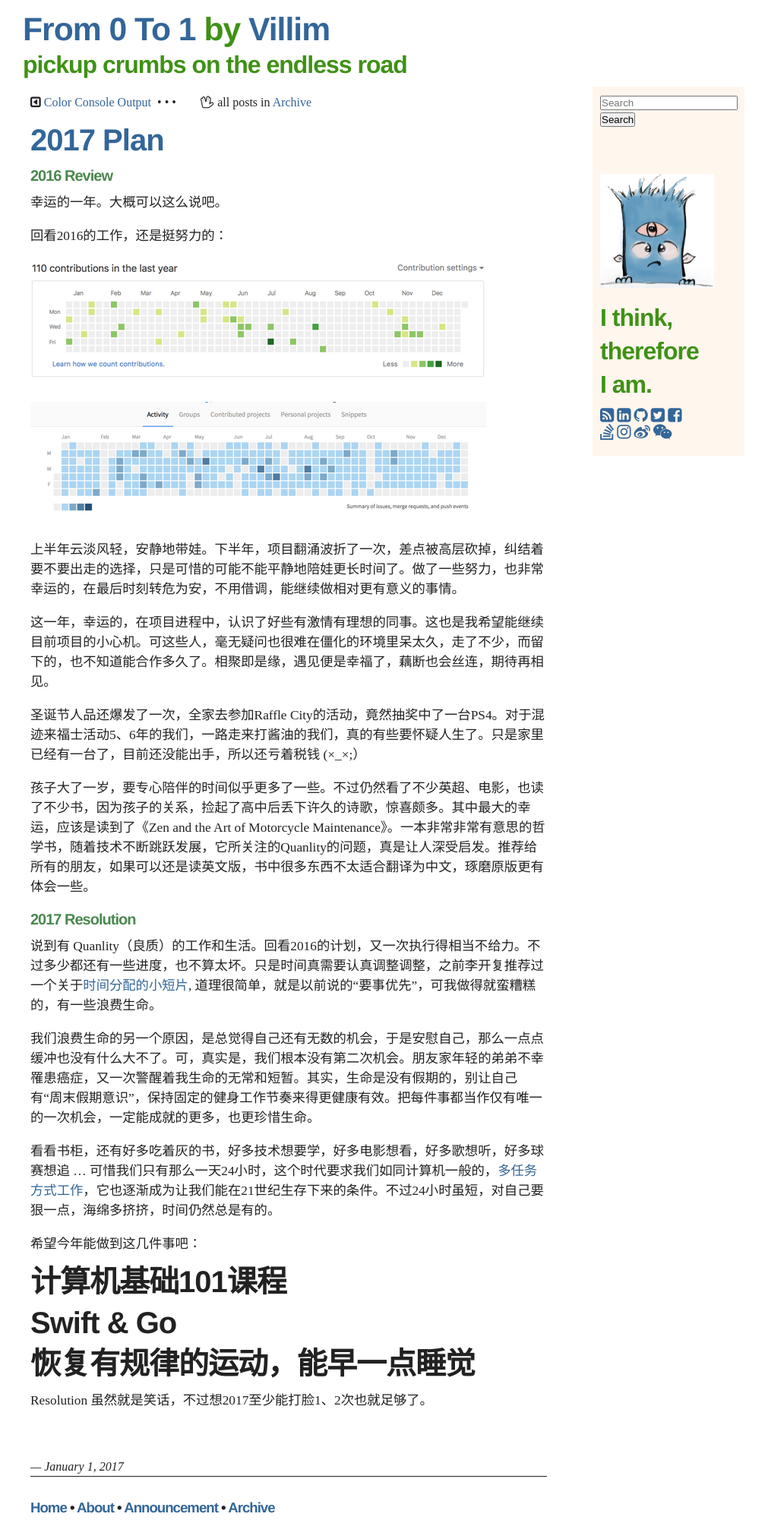
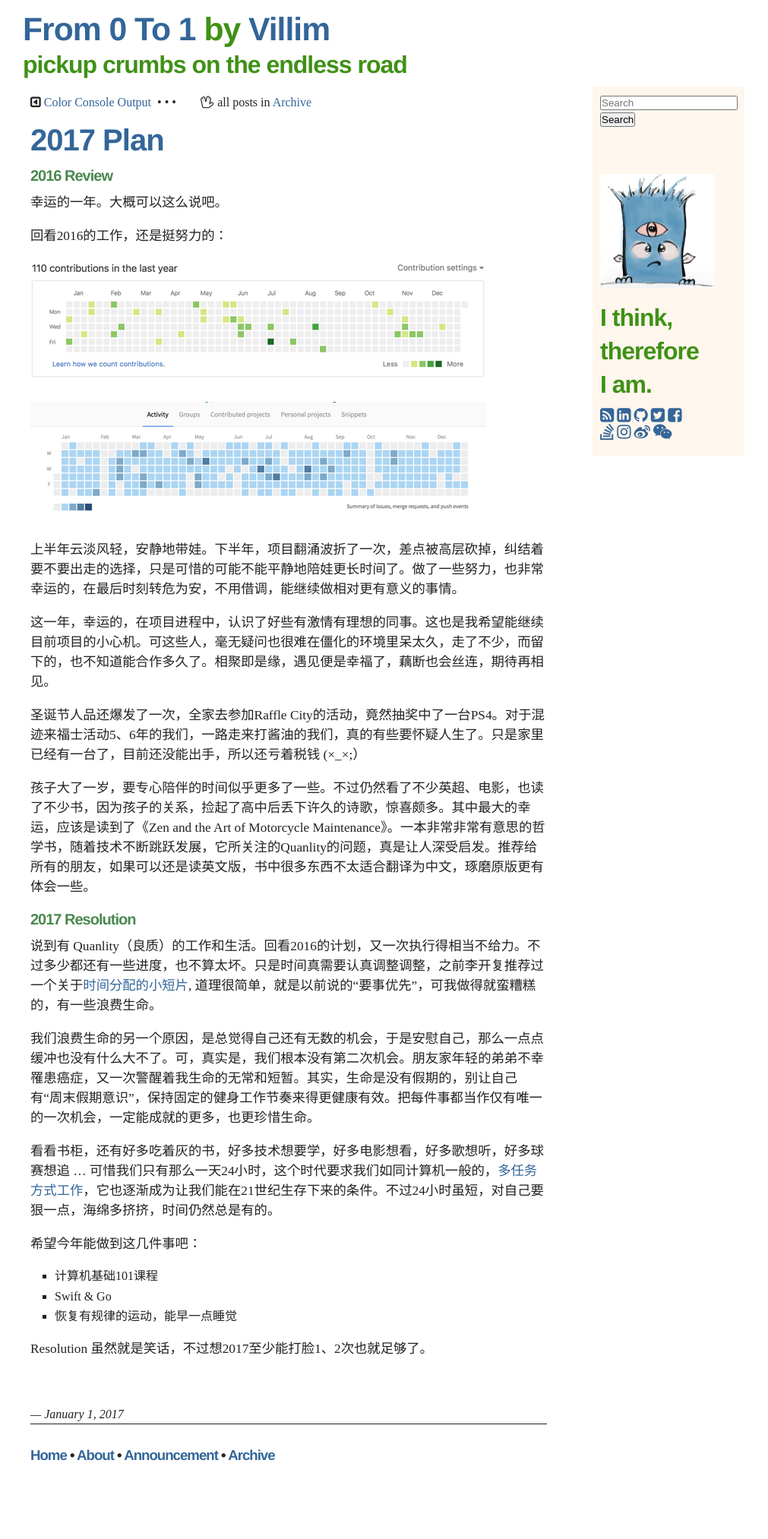
Before and after one commit to villim/villim.github.io, a Jekyll site: the page built from _posts/2017-01-01-2017-plan.md, in a window 1280 px wide. Shown: the whole page at 76% size, without its empty margins (135-1146 px from the left). Built offline with Jekyll 4.4.1, drawn with Linux system fonts in a browser that asks for light colours; nearby versions of some CDN libraries; after the commit the page ends 1957 px from its top, so only the background shows below that.

Commit message:
format adjust

```diff
--- a/_posts/2017-01-01-2017-plan.md
+++ b/_posts/2017-01-01-2017-plan.md
@@ -32,8 +32,8 @@ layout: post
 看看书柜，还有好多吃着灰的书，好多技术想要学，好多电影想看，好多歌想听，好多球赛想追 ... 可惜我们只有那么一天24小时，这个时代要求我们如同计算机一般的，[多任务方式工作](https://www.ft.com/content/bbf1f84a-51c2-11e5-8642-453585f2cfcd#axzz4Hh7oti7h)，它也逐渐成为让我们能在21世纪生存下来的条件。不过24小时虽短，对自己要狠一点，海绵多挤挤，时间仍然总是有的。
 
 希望今年能做到这几件事吧：
-# 计算机基础101课程
-# Swift & Go
-# 恢复有规律的运动，能早一点睡觉
+* 计算机基础101课程
+* Swift & Go
+* 恢复有规律的运动，能早一点睡觉
 
 Resolution 虽然就是笑话，不过想2017至少能打脸1、2次也就足够了。
```
